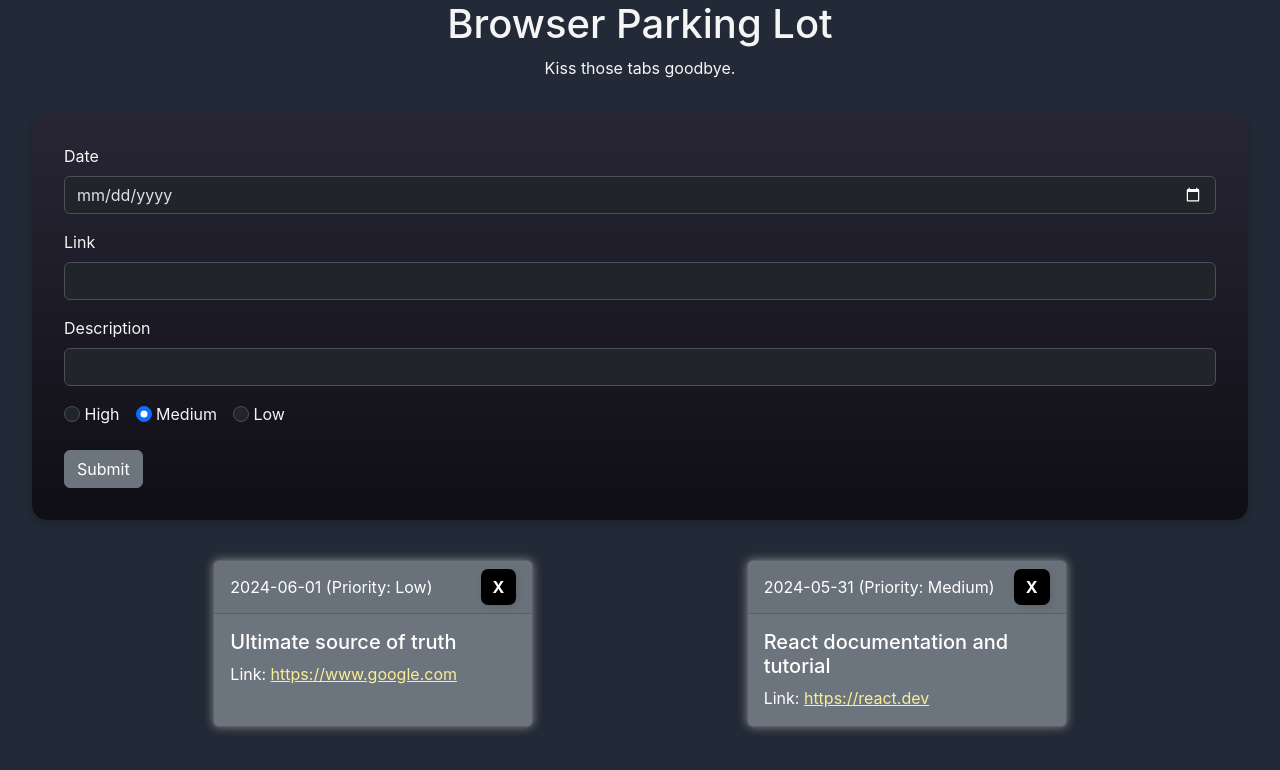
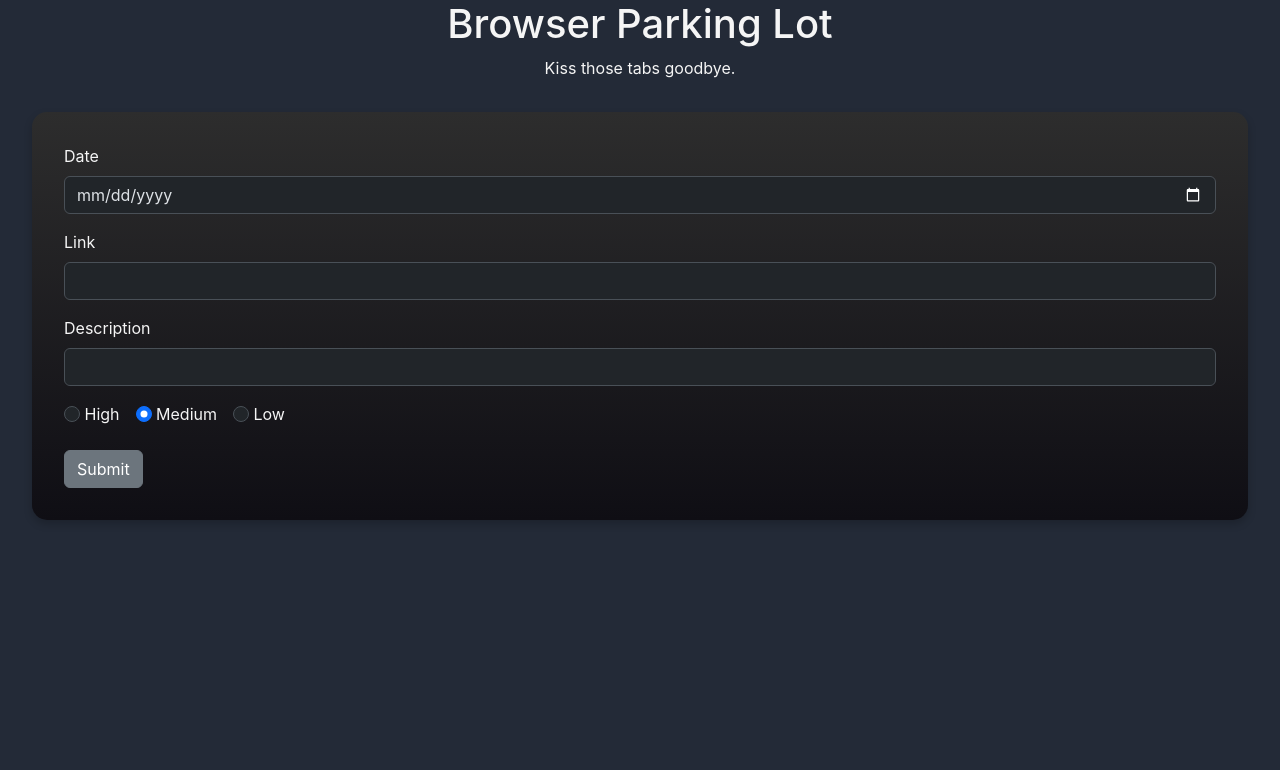
Before and after one commit to sinefileblue/reactParkingLot, a React (Create React App) app: page / in a window 1280 px wide. Shown: the top 770 px of the page. Built offline with nearby package versions, Linux system fonts and the light colour scheme.

Commit message:
app state clearing

```diff
--- a/src/App.css
+++ b/src/App.css
@@ -1,3 +1,4 @@
 .App {
   text-align: center;
+  ;
 }
--- a/src/App.js
+++ b/src/App.js
@@ -6,22 +6,7 @@ import ParkingLotForm from "./components/ParkingLotForm/ParkingLotForm";
 import ParkingLotList from "./components/ParkingLotList/ParkingLotList";
 
 export default function App() {
-    let [parkingLotItems, setParkingLotItems] = useState([
-      {
-        id: nanoid(),
-        date: "2024-06-01",
-        priority: "Low",
-        link: "https://www.google.com",
-        description: "Ultimate source of truth",
-      },
-      {
-        id: nanoid(),
-        date: "2024-05-31",
-        priority: "Medium",
-        link: "https://react.dev",
-        description: "React documentation and tutorial",
-      }
-    ]);
+    let [parkingLotItems, setParkingLotItems] = useState([]);
 
     function addItem(date, link, description, priority) {
       setParkingLotItems((oldItems) => [
--- a/src/components/ParkingLotForm/ParkingLotForm.css
+++ b/src/components/ParkingLotForm/ParkingLotForm.css
@@ -3,7 +3,7 @@
     border: 1.2px rgb(26, 25, 35);
     border-radius: 15px;
     box-shadow: 0 4px 8px rgba(0, 0, 0, 0.2);;
-    background: linear-gradient(to bottom, rgb(40, 38, 54), rgb(15, 14, 20));
+    background: linear-gradient(to bottom, rgb(45, 45, 45), rgb(15, 14, 20));
     padding: 2rem;
     text-align: left;
     min-width: 210px;
```
